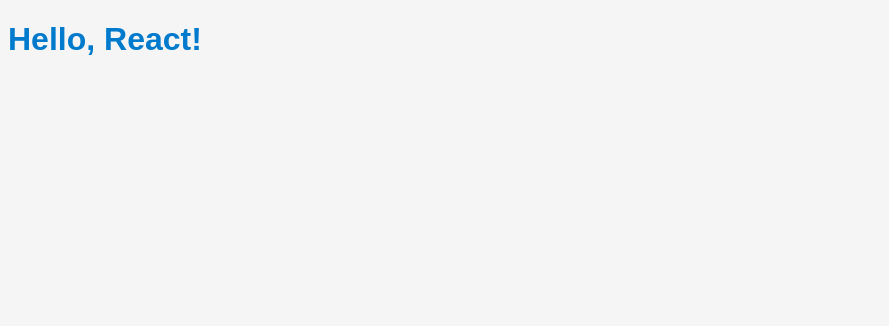
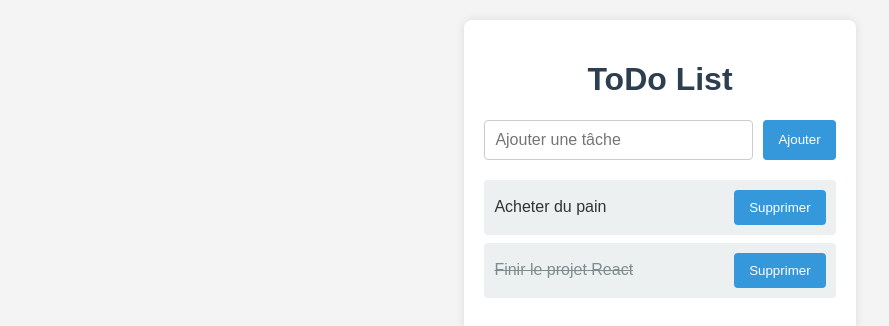
Before and after one commit to Tristan-Laclau/mon-project-react, a React (Vite) app: page / in a window 1280 px wide. Shown: the top 326 px of the page, without its empty margins (0-889 px from the left). Built offline with nearby package versions, Linux system fonts and the light colour scheme; data requests are answered from the project's data file.

Commit message:
V2, ajout d'une db json, to do list avec ajout et suppression, objectif final de la partie composant, formulaire et JSON de la masterclass

```diff
--- /dev/null
+++ b/db.json
@@ -0,0 +1,14 @@
+{
+  "tasks": [
+    {
+      "id": "1",
+      "title": "Acheter du pain",
+      "completed": false
+    },
+    {
+      "id": "2",
+      "title": "Finir le projet React",
+      "completed": true
+    }
+  ]
+}
--- a/package.json
+++ b/package.json
@@ -10,6 +10,7 @@
     "preview": "vite preview"
   },
   "dependencies": {
+    "axios": "^1.7.9",
     "react": "^18.3.1",
     "react-dom": "^18.3.1"
   },
--- a/src/App.jsx
+++ b/src/App.jsx
@@ -1,10 +1,42 @@
-import React from 'react';
-import HelloWorld from './components/HelloWorld';
+import React, { useState, useEffect } from 'react';
+import { getTasks, addTask, deleteTask, updateTask } from './services/todoService';
+import TodoList from './components/todoList';
+import AddTodoForm from './components/AddTodoForm';
 
 const App = () => {
+  const [tasks, setTasks] = useState([]);
+
+  // Charger les tâches au montage
+  useEffect(() => {
+    getTasks().then(response => setTasks(response.data));
+    console.log(tasks);
+  }, []);
+
+  // Ajouter une tâche
+  const handleAddTask = (title) => {
+    const newTask = { title, completed: false };
+    addTask(newTask).then(response => setTasks([...tasks, response.data]));
+  };
+
+  // Supprimer une tâche
+  const handleDeleteTask = (id) => {
+    deleteTask(id).then(() => setTasks(tasks.filter(task => task.id !== id)));
+  };
+
+  // Basculer l'état d'une tâche (complété/incomplet)
+  const handleToggleTask = (id) => {
+    const task = tasks.find(task => task.id === id);
+    const updatedTask = { ...task, completed: !task.completed };
+    updateTask(id, updatedTask).then(() =>
+      setTasks(tasks.map(t => (t.id === id ? updatedTask : t)))
+    );
+  };
+
   return (
-    <div>
-      <HelloWorld />
+    <div className="container">
+      <h1>ToDo List</h1>
+      <AddTodoForm onAddTask={handleAddTask} />
+      <TodoList tasks={tasks} onDeleteTask={handleDeleteTask} onToggleTask={handleToggleTask} />
     </div>
   );
 };
--- /dev/null
+++ b/src/components/AddTodoForm.jsx
@@ -0,0 +1,27 @@
+import React, { useState } from 'react';
+
+const AddTodoForm = ({ onAddTask }) => {
+  const [title, setTitle] = useState('');
+
+  const handleSubmit = (e) => {
+    e.preventDefault();
+    if (title.trim()) {
+      onAddTask(title);
+      setTitle('');
+    }
+  };
+
+  return (
+    <form onSubmit={handleSubmit}>
+      <input
+        type="text"
+        value={title}
+        onChange={(e) => setTitle(e.target.value)}
+        placeholder="Ajouter une tâche"
+      />
+      <button type="submit">Ajouter</button>
+    </form>
+  );
+};
+
+export default AddTodoForm;
--- a/src/components/HelloWorld.jsx
+++ /dev/null
@@ -1,14 +0,0 @@
-import React from 'react';
-
-const name = 'React';
-
-const HelloWorld = () => {
-  return (
-    <>
-        <h1>Hello, {name}!</h1>
-    </>
-    )
-  ;
-};
-
-export default HelloWorld;
--- /dev/null
+++ b/src/components/Task.jsx
@@ -0,0 +1,17 @@
+import React from 'react';
+
+const Task = ({ task, onDelete, onToggle }) => {
+  return (
+    <li>
+      <span
+        className={task.completed ? 'completed' : ''}
+        onClick={onToggle}
+      >
+        {task.title}
+      </span>
+      <button onClick={onDelete}>Supprimer</button>
+    </li>
+  );
+};
+
+export default Task;
--- /dev/null
+++ b/src/components/TodoList.jsx
@@ -0,0 +1,19 @@
+import React from 'react';
+import Task from './task';
+
+const TodoList = ({ tasks, onDeleteTask, onToggleTask }) => {
+  return (
+    <ul>
+      {tasks.map(task => (
+        <Task
+          key={task.id}
+          task={task}
+          onDelete={() => onDeleteTask(task.id)}
+          onToggle={() => onToggleTask(task.id)}
+        />
+      ))}
+    </ul>
+  );
+};
+
+export default TodoList;
--- /dev/null
+++ b/src/services/todoService.jsx
@@ -0,0 +1,13 @@
+import axios from 'axios';
+
+const API_URL = 'http://localhost:5000/tasks';
+
+export const getTasks = () => axios.get(API_URL);
+export const addTask = (task) => axios.post(API_URL, task);
+export const deleteTask = (id) => axios.delete(`${API_URL}/${id}`);
+export const updateTask = (id, task) => {
+        console.log('PUT Request:', `${API_URL}/${id}`);
+        console.log('Task:', task);
+        return axios.put(`${API_URL}/${id}`, task);
+    }
+;
--- a/src/styles.css
+++ b/src/styles.css
@@ -1,9 +1,89 @@
 body {
-    font-family: Arial, sans-serif;
-    background-color: #f5f5f5;
-    color: #333;
-  }
+  font-family: Arial, sans-serif;
+  background-color: #f4f4f4;
+  color: #333;
+  margin: 0;
+  padding: 20px;
+  display: flex;
+  justify-content: center;
+}
 
-  h1 {
-    color: #007acc;
-  }
+.container {
+  background: #ffffff;
+  padding: 20px;
+  border-radius: 8px;
+  box-shadow: 0px 0px 10px rgba(0, 0, 0, 0.1);
+  width: 100%;
+  max-width: 400px;
+}
+
+h1 {
+  text-align: center;
+  color: #2c3e50;
+}
+
+form {
+  display: flex;
+  gap: 10px;
+  margin-bottom: 20px;
+}
+
+input[type="text"] {
+  flex: 1;
+  padding: 10px;
+  border: 1px solid #ccc;
+  border-radius: 4px;
+  font-size: 16px;
+}
+
+button {
+  padding: 10px 15px;
+  background-color: #3498db;
+  color: white;
+  border: none;
+  border-radius: 4px;
+  cursor: pointer;
+  transition: background 0.3s;
+}
+
+button:hover {
+  background-color: #2980b9;
+}
+
+ul {
+  list-style: none;
+  padding: 0;
+}
+
+li {
+  display: flex;
+  justify-content: space-between;
+  align-items: center;
+  background: #ecf0f1;
+  padding: 10px;
+  border-radius: 4px;
+  margin-bottom: 8px;
+  transition: background 0.3s;
+}
+
+li:hover {
+  background: #d5dbdb;
+}
+
+li span {
+  cursor: pointer;
+  flex: 1;
+}
+
+li span.completed {
+  text-decoration: line-through;
+  color: #7f8c8d;
+}
+
+button.delete {
+  background: #e74c3c;
+}
+
+button.delete:hover {
+  background: #c0392b;
+}
```
Also changed, not shown: 1 other file (tests, documents, lock files or other folders).
